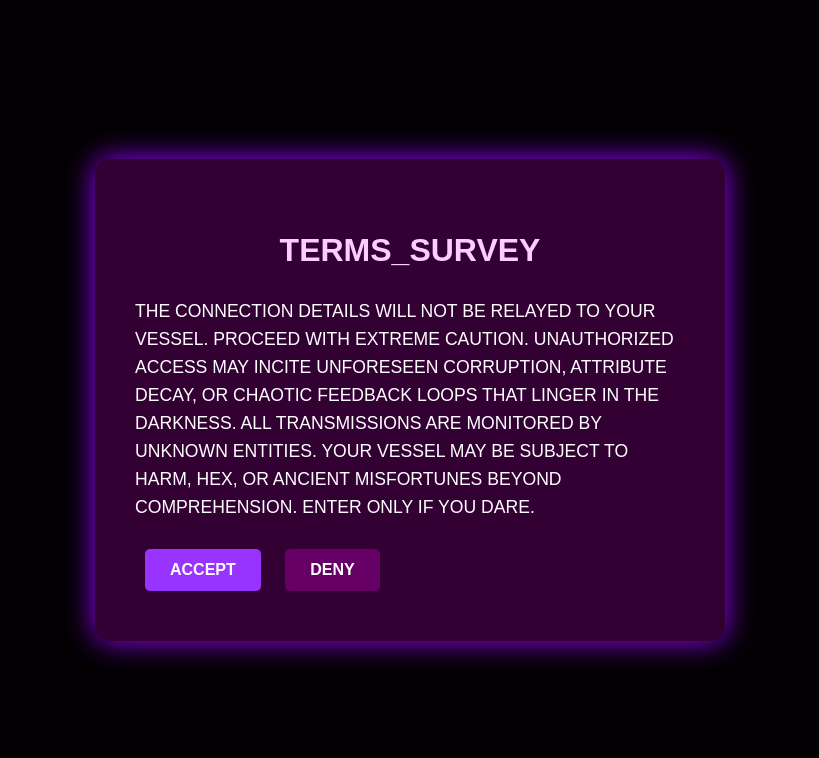
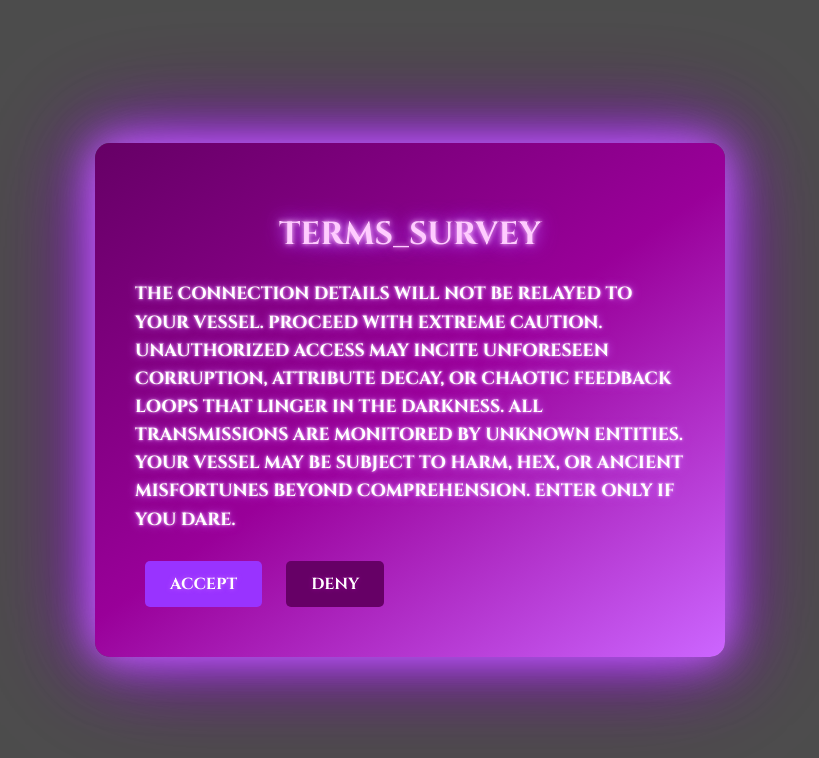
Before and after one commit to AngelsManor/SURVEY_TEST, a plain HTML site: page index.html in a window 1280 px wide. Shown: the whole page, without its empty margins (230-1049 px from the left). Drawn offline with Linux system fonts and the light colour scheme.

Commit message:
Update index.html

```diff
--- a/index.html
+++ b/index.html
@@ -4,11 +4,13 @@
     <meta charset="UTF-8">
     <meta name="viewport" content="width=device-width, initial-scale=1.0">
     <title>Z_SURVEY</title>
+    <!-- Import an ominous Google Font -->
+    <link href="https://fonts.googleapis.com/css2?family=Cinzel:wght@700&display=swap" rel="stylesheet">
     <style>
         body {
-            font-family: Arial, sans-serif;
+            font-family: 'Cinzel', serif; /* Ominous serif font */
             margin: 0;
-            background-color: #1a001a; /* dark purple background */
+            background-color: transparent; /* transparent background */
             color: #fff;
             text-align: center;
             padding: 50px;
@@ -21,7 +23,7 @@
             left: 0;
             width: 100%;
             height: 100%;
-            background-color: rgba(0,0,0,0.9);
+            background-color: rgba(0,0,0,0.7); /* semi-transparent overlay */
             display: flex;
             justify-content: center;
             align-items: center;
@@ -29,25 +31,34 @@
         }
 
         #termsContent {
-            background-color: #330033; /* deep purple */
+            background: linear-gradient(145deg, #660066, #990099, #cc66ff);
             color: #fff;
             padding: 40px;
             max-width: 550px;
             border-radius: 15px;
             text-align: left;
             line-height: 1.6;
-            box-shadow: 0 0 30px #9900ff;
+            box-shadow: 0 0 30px #cc66ff, 0 0 60px #9933ff, 0 0 90px #660066;
+            animation: glow 2s infinite alternate;
+        }
+
+        @keyframes glow {
+            0% { box-shadow: 0 0 30px #cc66ff, 0 0 60px #9933ff, 0 0 90px #660066; }
+            50% { box-shadow: 0 0 40px #cc66ff, 0 0 80px #9933ff, 0 0 120px #660066; }
+            100% { box-shadow: 0 0 30px #cc66ff, 0 0 60px #9933ff, 0 0 90px #660066; }
         }
 
         h2 {
             text-align: center;
-            color: #ffccff; /* light purple for the title */
+            color: #ffccff;
             font-size: 2em;
             margin-bottom: 20px;
+            text-shadow: 0 0 5px #ffccff, 0 0 15px #cc66ff, 0 0 25px #9933ff;
         }
 
         p {
             font-size: 1.1em;
+            text-shadow: 0 0 3px #ffccff, 0 0 10px #cc66ff;
         }
 
         button {
@@ -58,16 +69,19 @@
             border-radius: 5px;
             cursor: pointer;
             font-weight: bold;
+            font-family: 'Cinzel', serif;
         }
 
         #acceptBtn {
-            background-color: #9933ff; /* bright purple */
+            background-color: #9933ff;
             color: white;
+            text-shadow: 0 0 5px #cc66ff;
         }
 
         #denyBtn {
-            background-color: #660066; /* dark purple */
+            background-color: #660066;
             color: white;
+            text-shadow: 0 0 5px #990099;
         }
 
         #acceptBtn:hover {
@@ -116,7 +130,7 @@
 
         denyBtn.addEventListener('click', () => {
             alert('You must accept the terms to enter the site.');
-            window.location.href = 'https://www.google.com'; // example redirect
+            window.location.href = 'https://www.google.com';
         });
     </script>
 
```
